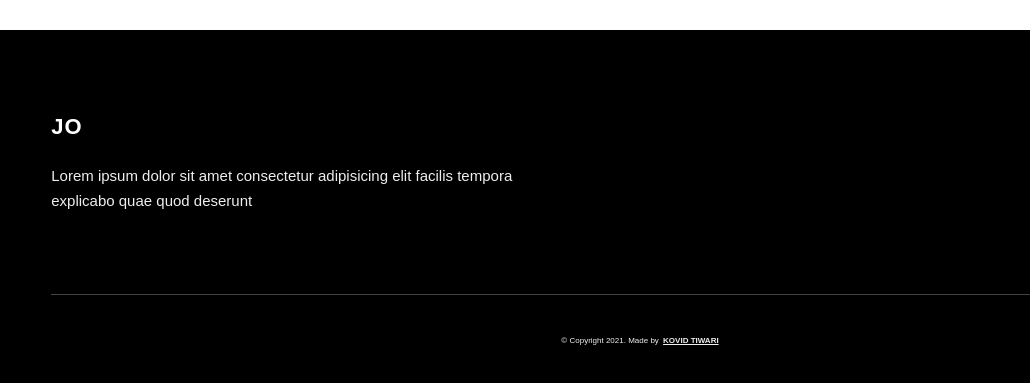
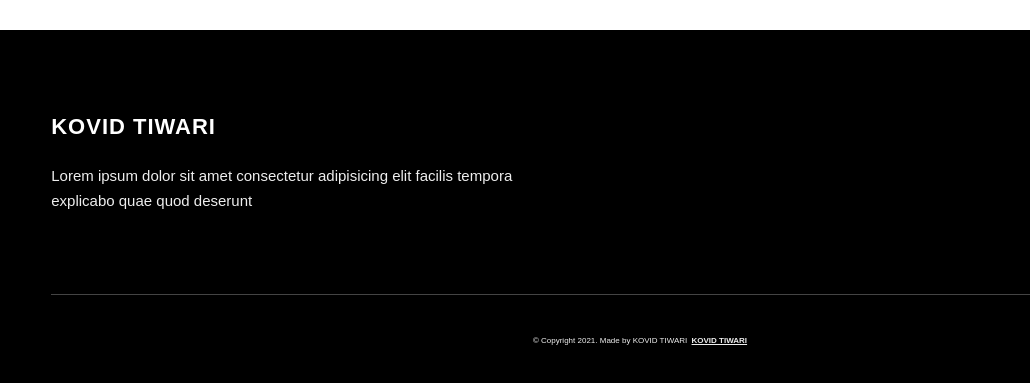
Before and after one commit to K-O-V-I-D/Portfolio, a website: page project-1.html in a window 1280 px wide. Shown: the part 3018-3401 px from the top of the page, 0-1030 px from the left. Drawn offline with Linux system fonts and the light colour scheme.

Commit message:
Update project-1.html

```diff
--- a/project-1.html
+++ b/project-1.html
@@ -157,7 +157,7 @@
           </div>
         </div>
         <div class="main-footer__row main-footer__row-2">
-          <h4 class="heading heading-sm text-lt">Jo</h4>
+          <h4 class="heading heading-sm text-lt">KOVID TIWARI</h4>
           <p class="main-footer__short-desc">
             Lorem ipsum dolor sit amet consectetur adipisicing elit facilis
             tempora explicabo quae quod deserunt
@@ -166,7 +166,7 @@
       </div>
 
       <div class="main-footer__lower">
-        &copy; Copyright 2021. Made by
+        &copy; Copyright 2021. Made by KOVID TIWARI
         <a rel="noreferrer" target="_blank" href="https://rammaheshwari.com">KOVID TIWARI</a>
       </div>
     </div>
```
